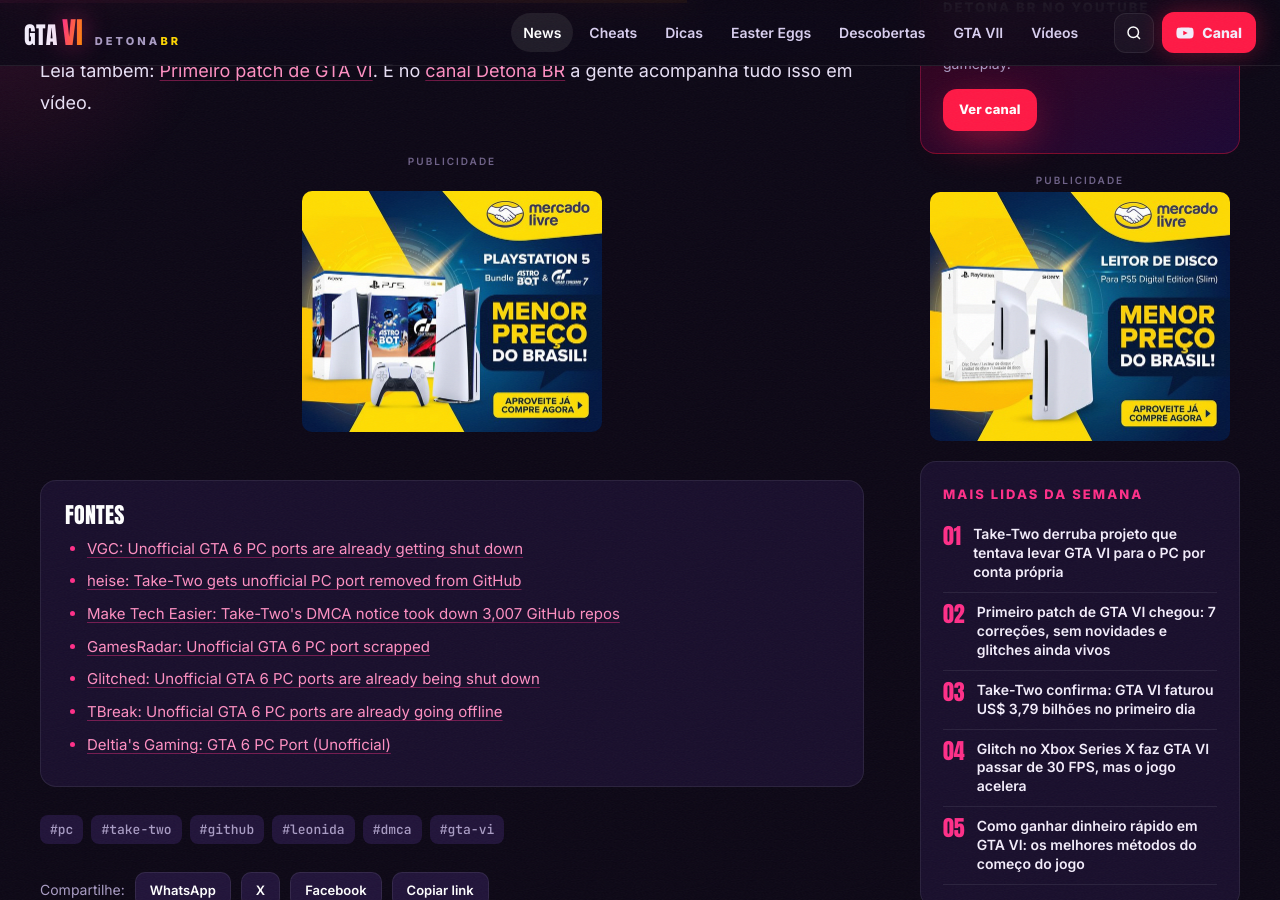
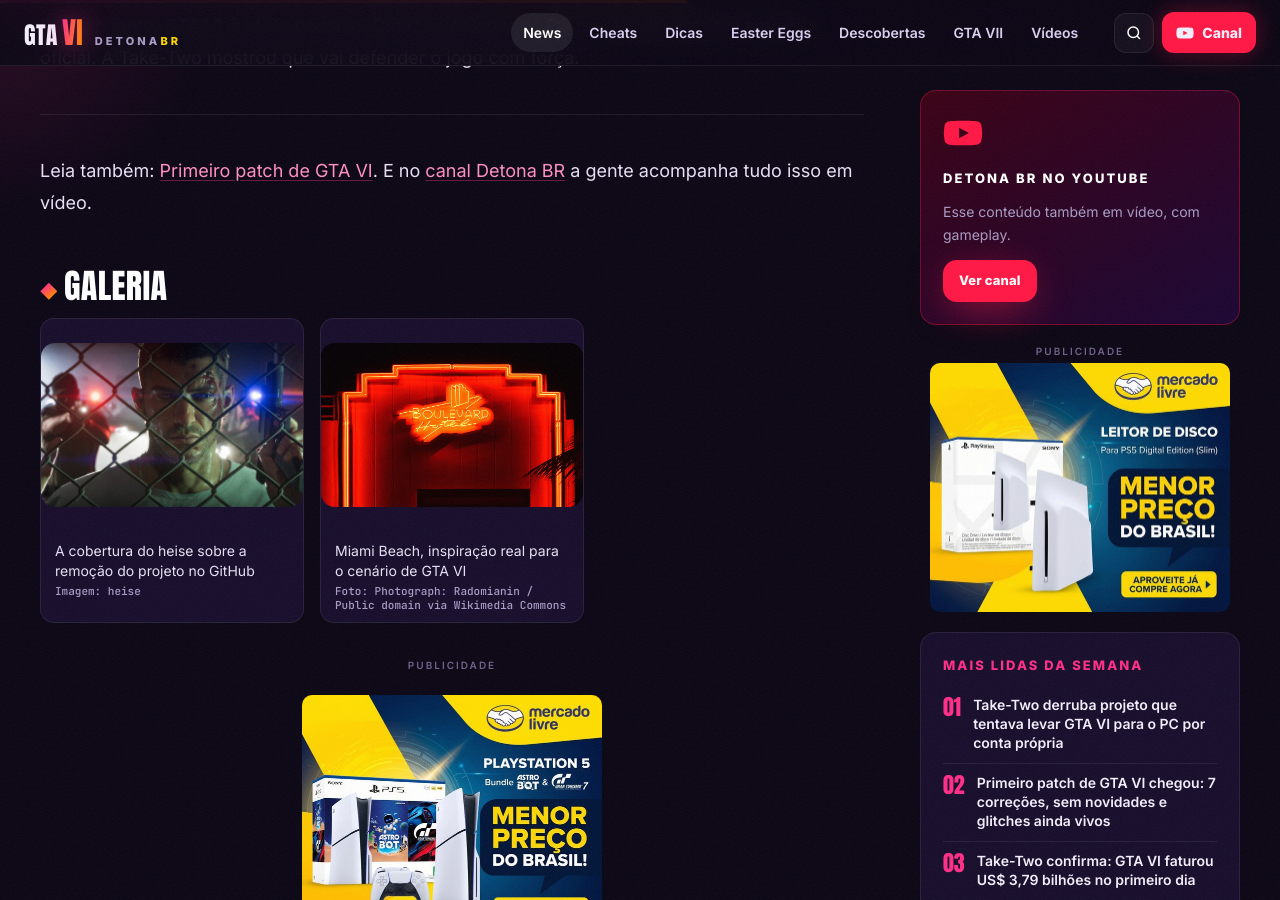
Before and after one commit to superaplicativos/gtavi, a Jekyll site: the page built from _posts/2026-11-25-take-two-derruba-port-nao-oficial-gta-vi-pc.md, in a window 1280 px wide and 900 px high, scrolled down 2908 px. Built offline with Jekyll 4.4.1, drawn with Linux system fonts in a browser that asks for light colours.

Commit message:
img: capas e galerias automáticas

```diff
--- a/_posts/2026-11-25-take-two-derruba-port-nao-oficial-gta-vi-pc.md
+++ b/_posts/2026-11-25-take-two-derruba-port-nao-oficial-gta-vi-pc.md
@@ -2,6 +2,9 @@
 title: "Take-Two derruba projeto que tentava levar GTA VI para o PC por conta própria"
 date: 2026-11-25 07:00:00 -0300
 categoria: noticias
+cover: "/assets/img/posts/take-two-derruba-port-nao-oficial-gta-vi-pc.jpg"
+cover_credit: "Imagem: VGC"
+cover_credit_url: "https://www.videogameschronicle.com/news/unofficial-gta-6-pc-ports-are-already-getting-shut-down/"
 featured: true
 especulacao: false
 cover_text: "PC"
@@ -14,8 +17,14 @@ galeria:
   - pagina: "https://www.heise.de/en/news/GTA-6-Take-Two-gets-unofficial-PC-port-removed-from-GitHub-11537104.html"
     fonte: "heise"
     legenda: "A cobertura do heise sobre a remoção do projeto no GitHub"
+    src: "/assets/img/posts/take-two-derruba-port-nao-oficial-gta-vi-pc-1.jpg"
+    credito: "Imagem: heise"
+    credito_url: "https://www.heise.de/en/news/GTA-6-Take-Two-gets-unofficial-PC-port-removed-from-GitHub-11537104.html"
   - busca: "Miami Beach Ocean Drive"
     legenda: "Miami Beach, inspiração real para o cenário de GTA VI"
+    src: "/assets/img/posts/take-two-derruba-port-nao-oficial-gta-vi-pc-2.jpg"
+    credito: "Foto: Photograph: Radomianin / Public domain via Wikimedia Commons"
+    credito_url: "https://commons.wikimedia.org/wiki/File:Boulevard_Hotel_(Neon_sign),_Miami_Beach.jpg"
 description: "Um projeto de fãs tentava rodar GTA VI no PC sem apoio oficial. A Take-Two pediu a remoção no GitHub e o projeto Leonida acabou. Veja o que aconteceu e o que muda para quem espera o PC."
 tags: [pc, take-two, github, leonida, dmca, gta-vi]
 fontes:
```
Also changed, not shown: assets/img/posts/take-two-derruba-port-nao-oficial-gta-vi-pc-1.jpg (added), assets/img/posts/take-two-derruba-port-nao-oficial-gta-vi-pc-2.jpg (added), assets/img/posts/take-two-derruba-port-nao-oficial-gta-vi-pc.jpg (added).
